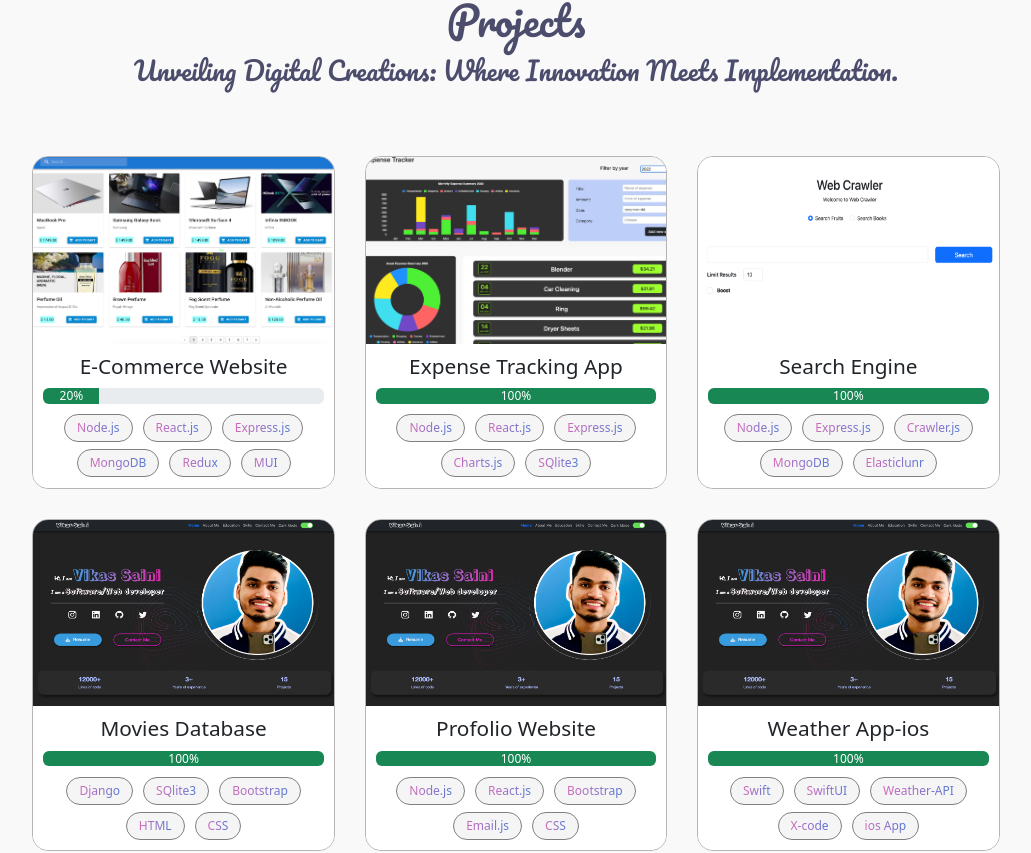
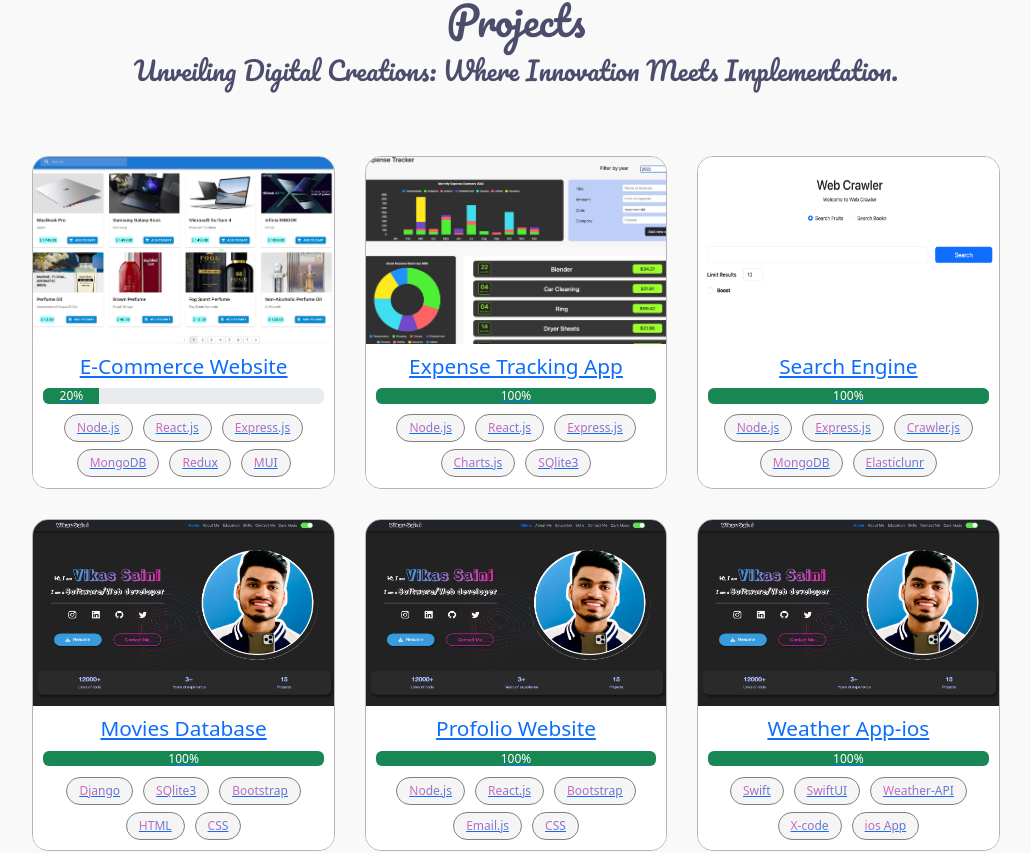
Before and after one commit to saini-vikas/portfolio, a React (Create React App) app: page / in a window 1280 px wide. Shown: the part 1926-2779 px from the top of the page, without its empty margins (124-1155 px from the left). Built offline with nearby package versions, Linux system fonts and the light colour scheme; a web font is replaced by a local one.

Commit message:
connected to github

```diff
--- a/src/components/MainContainer/AProjects/Project-Card.css
+++ b/src/components/MainContainer/AProjects/Project-Card.css
@@ -5,6 +5,7 @@
   width: calc(8vw + 200px);
   aspect-ratio: 1/1.1;
   border-radius: 16px;
+  cursor: pointer;
   border: 1px solid rgb(183, 180, 180);
   transition: 300ms ease-in-out;
 }
--- a/src/components/MainContainer/AProjects/Project.css
+++ b/src/components/MainContainer/AProjects/Project.css
@@ -18,7 +18,7 @@
   align-items: center;
 }
 
-.projects:hover > .project-card:not(:hover) {
+.projects:hover > a:not(:hover) {
   filter: blur(3px);
   opacity: 0.9;
 }
--- a/src/components/MainContainer/AProjects/ProjectCard.js
+++ b/src/components/MainContainer/AProjects/ProjectCard.js
@@ -7,6 +7,7 @@ const ProjectCard = (props) => {
   const darkTheme = useContext(ThemeContext);
   const style = {};
   return (
+    <a href={props.link}>
       <div className="project-card">
         <div className="project-image">
           <img src={props.image} alt={props.title} />
@@ -35,6 +36,7 @@ const ProjectCard = (props) => {
           </div>
         </div>
       </div>
+    </a>
   );
 };
 
--- a/src/components/MainContainer/AProjects/Projects.js
+++ b/src/components/MainContainer/AProjects/Projects.js
@@ -12,6 +12,7 @@ const acedamic_projects = [
     completion: 20,
     date: "2024",
     image: require("./../../../Assets/mern.png"),
+    link: "https://github.com/saini-vikas/Ecommerce-MERN",
   },
   {
     title: "Expense Tracking App",
@@ -21,6 +22,7 @@ const acedamic_projects = [
     completion: 100,
     date: "2023",
     image: require("./../../../Assets/expense.png"),
+    link: "https://github.com/saini-vikas/Monthly-Expense-App",
   },
   {
     title: "Search Engine",
@@ -30,6 +32,7 @@ const acedamic_projects = [
     completion: 100,
     date: "2023",
     image: require("./../../../Assets/search-engine.png"),
+    link: "https://github.com/saini-vikas/search-engine",
   },
   {
     title: "Movies Database",
@@ -39,6 +42,7 @@ const acedamic_projects = [
     completion: 100,
     date: "2022",
     image: require("./../../../Assets/portfolio.png"),
+    link: "https://github.com/saini-vikas/MovieServer_Django",
   },
   {
     title: "Profolio Website",
@@ -48,6 +52,7 @@ const acedamic_projects = [
     completion: 100,
     date: "2023",
     image: require("./../../../Assets/portfolio.png"),
+    link: "https://github.com/saini-vikas/portfolio",
   },
   {
     title: "Weather App-ios",
@@ -57,6 +62,7 @@ const acedamic_projects = [
     completion: 100,
     date: "2021",
     image: require("./../../../Assets/portfolio.png"),
+    link: "https://github.com/saini-vikas/Weather-App---Iphone",
   },
   {
     title: "Electronics Store",
@@ -66,6 +72,7 @@ const acedamic_projects = [
     completion: 100,
     date: "2019",
     image: require("./../../../Assets/javafx.png"),
+    link: "https://github.com/saini-vikas/electronicstore_inventory",
   },
 ];
 
@@ -96,6 +103,7 @@ const Projects = forwardRef((props, refs) => {
             completion={p.completion}
             date={p.date}
             image={p.image}
+            link={p.link}
           />
         ))}
       </div>
```
Lines whose indentation alone changed are shown as unchanged.
